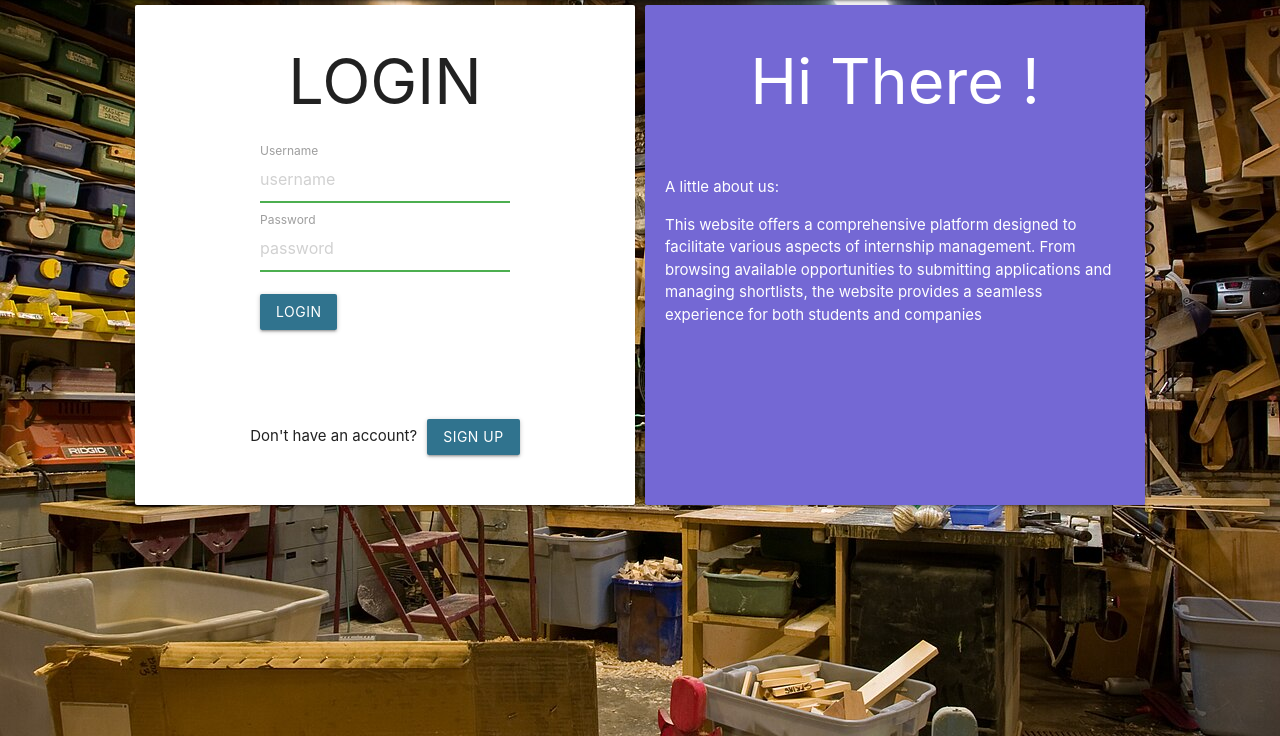
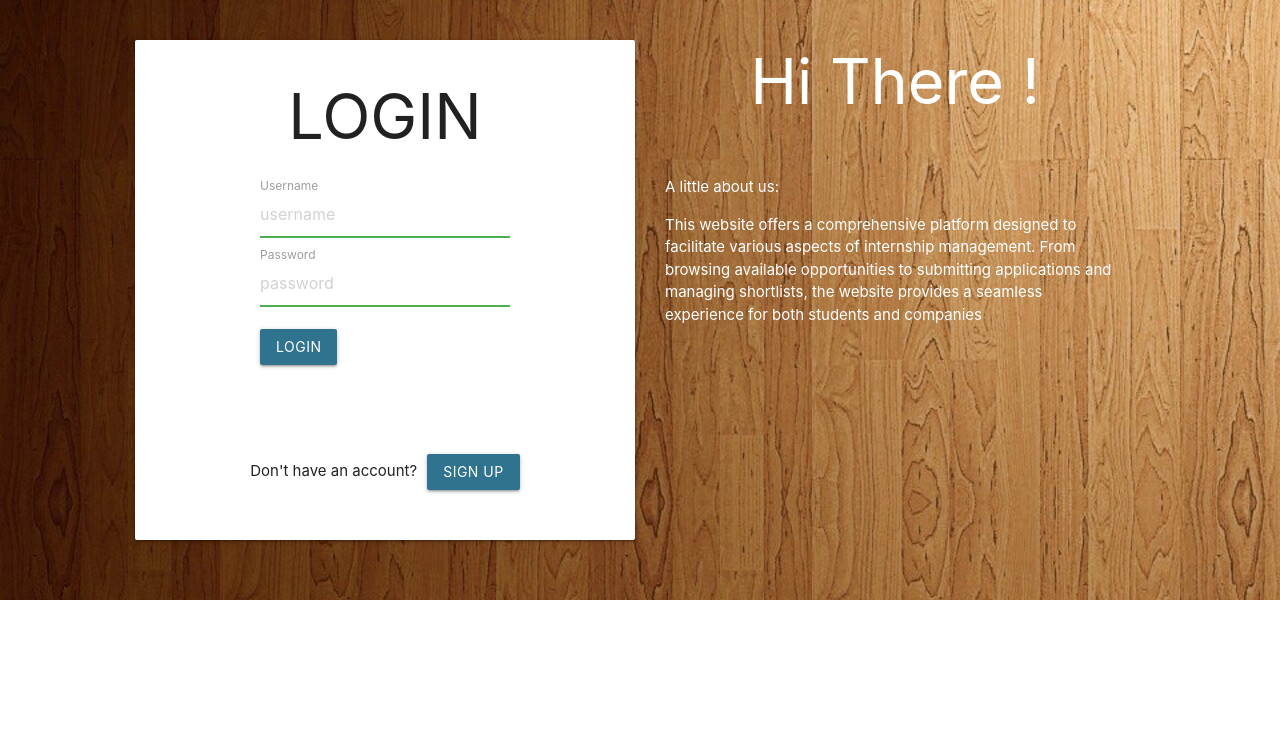
Before and after one commit to quanafoon/WorkShop, a Flask app: page / in a window 1280 px wide. Shown: the part 64-800 px from the top of the page. Run offline with Flask 3, Linux system fonts and the light colour scheme.

Commit message:
changed background

```diff
--- a/App/templates/index.html
+++ b/App/templates/index.html
@@ -10,9 +10,10 @@
         <p> Welcome {{current_user.username}} </p>
 
     {% else %}
-    <div back>
-    <div class="row" style="display: flex; justify-content: center;">
-        <div class="card" style="height:500px;width:500px;display: flex;flex-direction: column;align-items: center;margin: 5px;">
+    <div class= "bg" style="height:600px">
+
+        <div class="row" style="display: flex; justify-content: center">
+            <div class="card" style="height:500px; width:500px; display: flex; flex-direction: column; align-items: center; margin: 5px;  margin-top:40px">
                 <h1>LOGIN</h1>
                 <form method="POST" action="/login" style="align-items: center;width: 250px;">
                     <div class="input-field">
@@ -32,8 +33,7 @@
                     </form>
                 </div>
             </div>
-
-        <div class="card" style="height:500px;width: 500px;background-color: #7468D4;margin: 5px;display: flex;flex-direction: column;align-items: center;">
+            <div  style="height:500px;width: 500px; background-color: transparent; margin: 5px; display: flex; flex-direction: column; align-items: center; border: none;">
                 <h1 style="color: white;"> Hi There ! </h1>
                 <div class-"card-contents"="" style="padding:20px">
                     <p style="color:white;">A little about us:</p>
@@ -41,6 +41,7 @@
                 </div>
             </div>
         </div>
+    </div>
     {% endif %}
-    </div>
+
 {% endblock %}
--- a/App/templates/layout.html
+++ b/App/templates/layout.html
@@ -12,7 +12,7 @@
     <title>{% block title %}{% endblock %}</title>
 
   </head>
-  <body class= "bg">
+  <body>
 
       <nav style="background-color: #386679;">
           <div class="nav-wrapper">
```
Also changed, not shown: App/static/images/workshop.jpg. Lines whose indentation alone changed are shown as unchanged.
